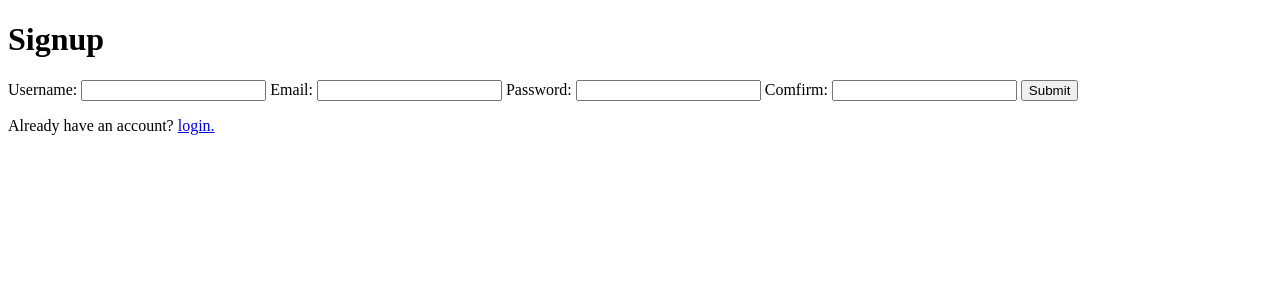
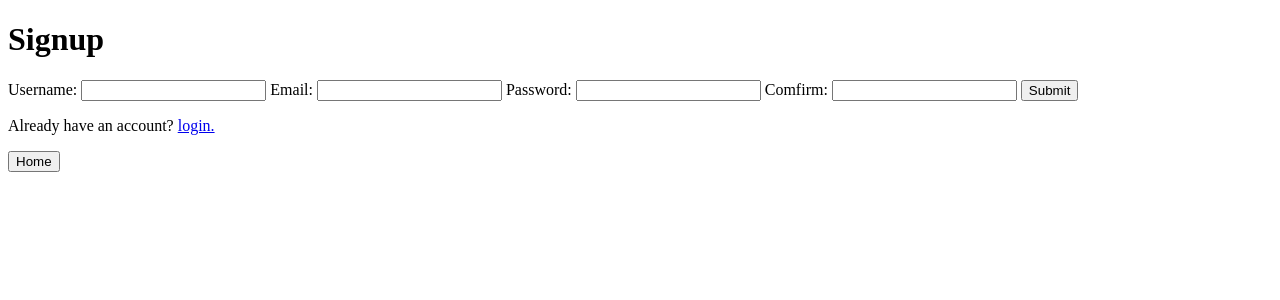
Before and after one commit to Ekansh38/CodeJot, a Django app: page /signup/ in a window 1280 px wide. Shown: the top 300 px of the page. Run offline with Django 4.2, Linux system fonts and the light colour scheme.

Commit message:
some changes

```diff
--- a/CodeJot/notes/templates/notes/index.html
+++ b/CodeJot/notes/templates/notes/index.html
@@ -24,4 +24,6 @@
     <input type="submit" value="Add Note">
 </form>
 
+<a href="{% url 'main' %}"><button>Home</button></a>
+
 {% endblock %}
--- a/CodeJot/notes/templates/notes/login.html
+++ b/CodeJot/notes/templates/notes/login.html
@@ -20,4 +20,6 @@
 
     <p>Don't have an account? <a href="{% url 'signup' %}">signup.</a></p>
 
+<a href="{% url 'main' %}"><button>Home</button></a>
+
 {% endblock %}
--- a/CodeJot/notes/templates/notes/signup.html
+++ b/CodeJot/notes/templates/notes/signup.html
@@ -27,4 +27,6 @@
 
     <p>Already have an account? <a href="{% url 'login' %}">login.</a></p>
 
+    <a href="{% url 'main' %}"><button>Home</button></a>
+
 {% endblock %}
```
